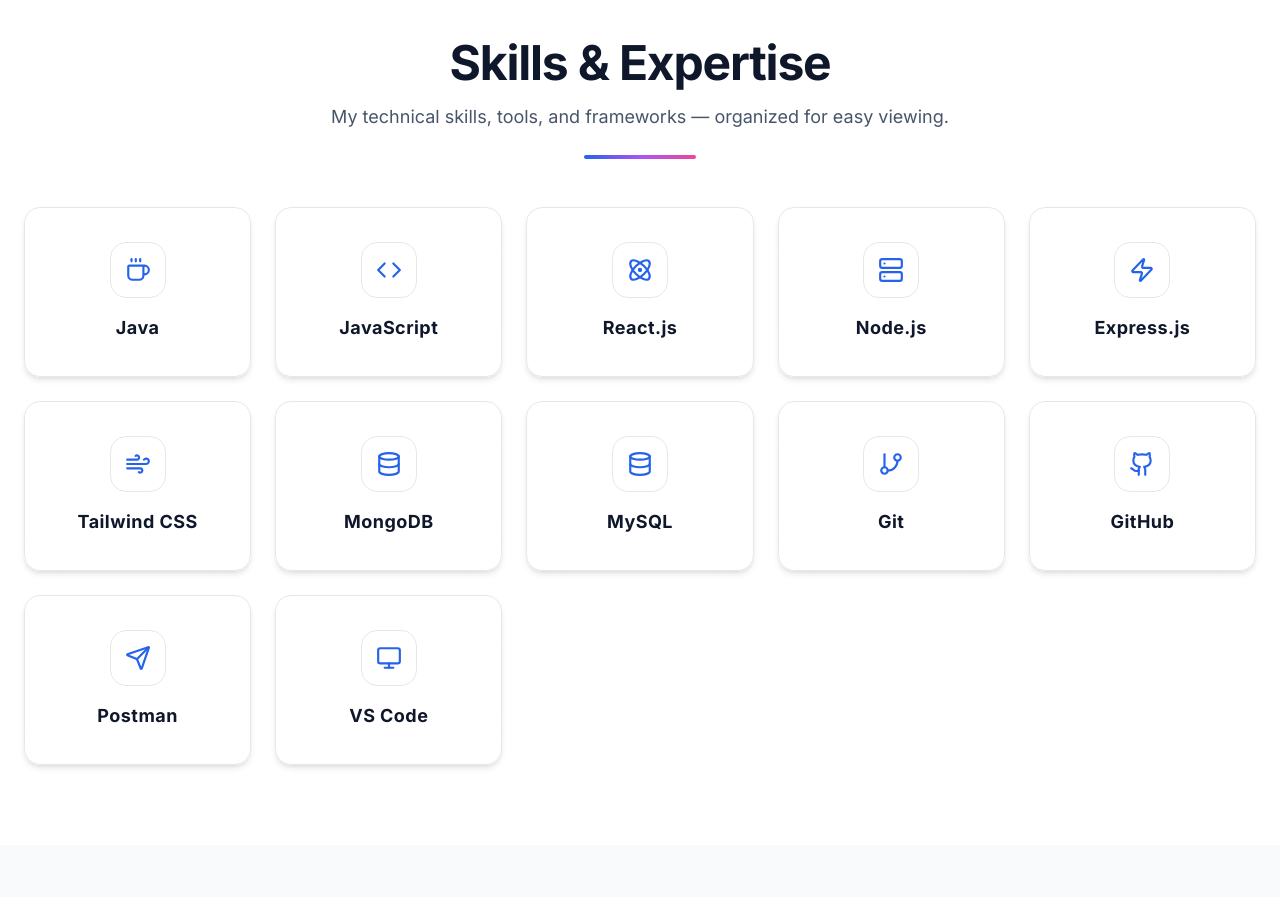
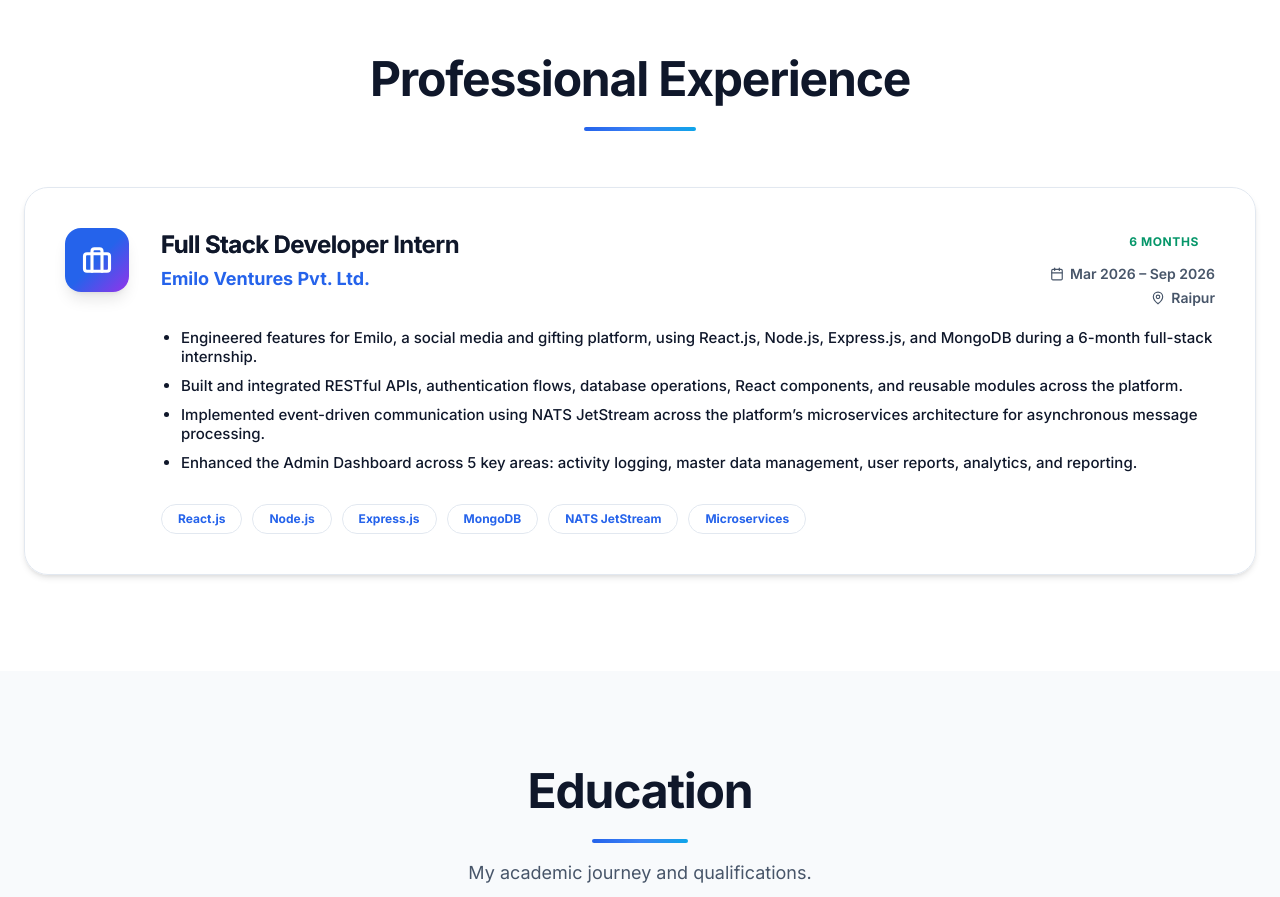
Before and after one commit to umesh-webdev25/portfolio, a React (Vite) app: page / in a window 1280 px wide. Shown: the part 1900-2797 px from the top of the page. Built offline with nearby package versions, Linux system fonts and the light colour scheme.

Commit message:
feat: add Experience and Projects sections to portfolio homepage

```diff
--- /dev/null
+++ b/src/pages/portfolio-homepage/components/ExperienceSection.jsx
@@ -0,0 +1,76 @@
+import React from 'react';
+
+const ExperienceSection = () => {
+  return (
+    <section id="experience" className="relative py-24 px-6 bg-background overflow-hidden">
+      {/* Background glow for the section */}
+      <div className="absolute top-20 left-[-5%] w-[500px] h-[500px] bg-primary/15 rounded-full blur-3xl opacity-60 pointer-events-none" />
+
+      <div className="max-w-[1440px] mx-auto relative z-10">
+        <div className="text-center mb-14">
+          <h2 className="text-3xl md:text-5xl font-extrabold text-foreground tracking-tight">
+            Professional Experience
+          </h2>
+          <div className="mt-6 w-28 h-1 mx-auto rounded-full bg-gradient-to-r from-primary via-blue-500 to-accent"></div>
+        </div>
+
+        <div className="relative overflow-hidden bg-card/40 backdrop-blur-2xl border border-border/50 rounded-3xl p-8 md:p-10 shadow-elevation-2 hover:shadow-elevation-3 transition-all duration-500 group">
+          {/* Glow */}
+          <div className="absolute top-0 right-0 w-64 h-64 bg-gradient-to-br from-primary/20 to-purple-500/20 rounded-full blur-3xl opacity-0 group-hover:opacity-100 transition-opacity duration-700 pointer-events-none"></div>
+
+          <div className="relative z-10 flex flex-col md:flex-row gap-8 items-start">
+            <div className="w-16 h-16 shrink-0 rounded-2xl bg-gradient-to-br from-primary via-blue-600 to-purple-600 text-white shadow-lg flex items-center justify-center">
+              <svg xmlns="http://www.w3.org/2000/svg" width="30" height="30" viewBox="0 0 24 24" fill="none" stroke="currentColor" strokeWidth="2.5" strokeLinecap="round" strokeLinejoin="round"><rect width="20" height="14" x="2" y="7" rx="2" ry="2"/><path d="M16 21V5a2 2 0 0 0-2-2h-4a2 2 0 0 0-2 2v16"/></svg>
+            </div>
+
+            <div className="flex-1 space-y-5">
+              <div className="flex flex-col md:flex-row md:justify-between md:items-start gap-3">
+                <div>
+                  <h3 className="text-2xl font-extrabold  bg-clip-text bg-gradient-to-r from-foreground to-foreground/70 leading-snug tracking-tight">
+                    Full Stack Developer Intern
+                  </h3>
+                  <p className="text-lg font-bold text-primary mt-1">
+                    Emilo Ventures Pvt. Ltd.
+                  </p>
+                </div>
+                <div className="text-left md:text-right">
+                  <span className="inline-block px-4 py-1.5 rounded-full text-xs font-bold uppercase tracking-wider bg-success/20 text-success mb-2">
+                    6 Months
+                  </span>
+                  <p className="text-sm font-semibold text-muted-foreground flex items-center gap-1.5 md:justify-end">
+                    <svg xmlns="http://www.w3.org/2000/svg" width="14" height="14" viewBox="0 0 24 24" fill="none" stroke="currentColor" strokeWidth="2" strokeLinecap="round" strokeLinejoin="round"><rect width="18" height="18" x="3" y="4" rx="2" ry="2"/><line x1="16" y1="2" x2="16" y2="6"/><line x1="8" y1="2" x2="8" y2="6"/><line x1="3" y1="10" x2="21" y2="10"/></svg>
+                    Mar 2026 – Sep 2026
+                  </p>
+                  <p className="text-sm font-semibold text-muted-foreground mt-1 flex items-center gap-1.5 md:justify-end">
+                    <svg xmlns="http://www.w3.org/2000/svg" width="14" height="14" viewBox="0 0 24 24" fill="none" stroke="currentColor" strokeWidth="2" strokeLinecap="round" strokeLinejoin="round"><path d="M20 10c0 6-8 12-8 12s-8-6-8-12a8 8 0 0 1 16 0Z"/><circle cx="12" cy="10" r="3"/></svg>
+                    Raipur
+                  </p>
+                </div>
+              </div>
+
+              <ul className="list-disc list-outside ml-5 text-muted-foreground/90 space-y-2.5 font-medium leading-relaxed text-[15px]">
+                <li>Engineered features for Emilo, a social media and gifting platform, using React.js, Node.js, Express.js, and MongoDB during a 6-month full-stack internship.</li>
+                <li>Built and integrated RESTful APIs, authentication flows, database operations, React components, and reusable modules across the platform.</li>
+                <li>Implemented event-driven communication using NATS JetStream across the platform’s microservices architecture for asynchronous message processing.</li>
+                <li>Enhanced the Admin Dashboard across 5 key areas: activity logging, master data management, user reports, analytics, and reporting.</li>
+              </ul>
+
+              <div className="flex flex-wrap gap-2.5 pt-3">
+                {["React.js", "Node.js", "Express.js", "MongoDB", "NATS JetStream", "Microservices"].map((tech) => (
+                  <span
+                    key={tech}
+                    className="px-4 py-1.5 rounded-full text-xs font-bold bg-primary/10 text-primary border border-primary/20 group-hover:bg-primary group-hover:text-white transition-colors duration-300 cursor-default"
+                  >
+                    {tech}
+                  </span>
+                ))}
+              </div>
+            </div>
+          </div>
+        </div>
+      </div>
+    </section>
+  );
+};
+
+export default ExperienceSection;
--- a/src/pages/portfolio-homepage/components/ProjectsSection.jsx
+++ b/src/pages/portfolio-homepage/components/ProjectsSection.jsx
@@ -139,45 +139,6 @@
             </div>
           ))}
         </div>
-
-        {/* ✅ CTA (Premium Card) */}
-        <div className="mt-20 text-center">
-          <div className="relative overflow-hidden bg-card/70 border border-border rounded-2xl p-10 shadow-elevation-3 backdrop-blur">
-            {/* glow */}
-            <div className="absolute top-0 right-0 w-40 h-40 bg-primary/20 blur-3xl rounded-full"></div>
-
-            <h3 className="text-2xl md:text-3xl font-extrabold text-foreground mb-4">
-              Interested in Working Together?
-            </h3>
-
-            <p className="text-muted-foreground mb-8 max-w-2xl mx-auto">
-              I'm always open to discussing new opportunities, interesting projects,
-              or potential collaborations. Let’s build something amazing together!
-            </p>
-
-            <div className="flex flex-col sm:flex-row gap-4 justify-center">
-              <Button
-                variant="default"
-                size="lg"
-                iconName="Mail"
-                iconPosition="left"
-                className="px-10 py-5 rounded-2xl shadow-lg hover:shadow-primary/40 hover:scale-[1.04] transition"
-              >
-                Get In Touch
-              </Button>
-
-              <Button
-                variant="outline"
-                size="lg"
-                iconName="Download"
-                iconPosition="left"
-                className="px-10 py-5 rounded-2xl border-2 hover:bg-primary hover:text-primary-foreground hover:border-primary hover:scale-[1.04] transition"
-              >
-                View Resume
-              </Button>
-            </div>
-          </div>
-        </div>
       </div>
     </section>
   );
--- a/src/pages/portfolio-homepage/index.jsx
+++ b/src/pages/portfolio-homepage/index.jsx
@@ -2,6 +2,7 @@
 import Header from '../../components/ui/Header';
 import HeroSection from './components/HeroSection';
 import AboutSection from './components/AboutSection';
+import ExperienceSection from './components/ExperienceSection';
 import SkillsSection from './components/SkillsSection';
 import EducationSection from './components/EducationSection';
 import ProjectsSection from './components/ProjectsSection';
@@ -63,8 +64,9 @@
       <main>
         <HeroSection onScrollToProjects={scrollToProjects} />
         <AboutSection />
+        <ExperienceSection />
+        <EducationSection />
         <SkillsSection />
-        <EducationSection />
         <ProjectsSection />
       </main>
 
```
